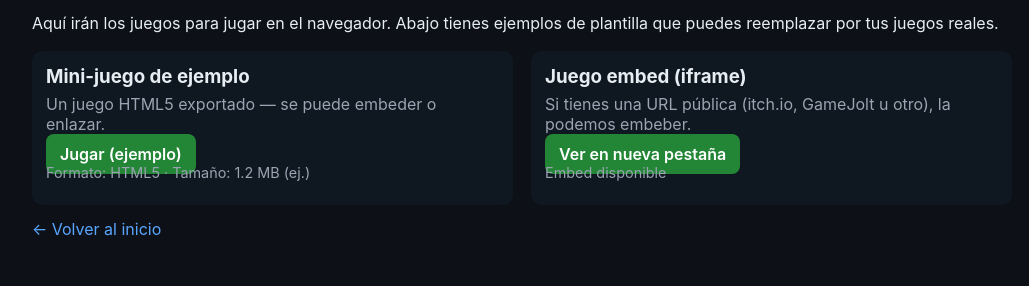
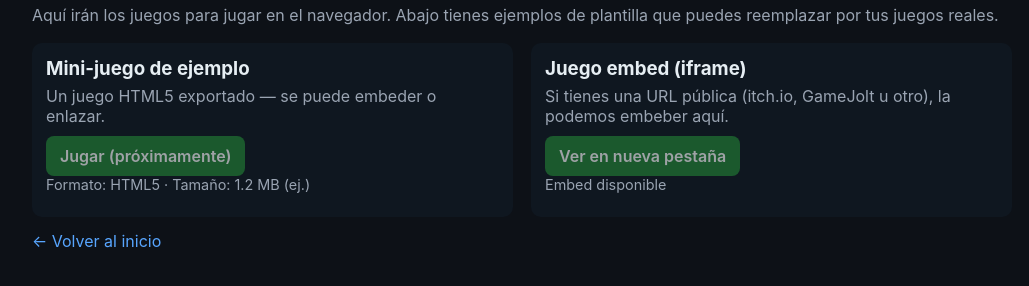
Before and after one commit to mauro999-web/mauro999-web.github.io, a plain HTML site: page games.html in a window 1280 px wide. Shown: the part 70-356 px from the top of the page, without its empty margins (118-1147 px from the left). Drawn offline with Linux system fonts and the light colour scheme.

Commit message:
Fix games.html: add .lead CSS, disable placeholder links, prevent '#' hrefs

```diff
--- a/games.html
+++ b/games.html
@@ -6,14 +6,17 @@
   <meta name="viewport" content="width=device-width,initial-scale=1">
   <style>
     :root{--bg:#0d1117;--card:#0f1720;--muted:#9aa4b2;--accent:#58a6ff;--btn:#238636}
+    *{box-sizing:border-box}
     body{background:var(--bg);color:#e6eef3;font-family:Inter,Arial,Helvetica,sans-serif;margin:0;padding:20px}
     .container{max-width:980px;margin:0 auto}
     h1{color:var(--accent);margin:8px 0}
+    p.lead{color:var(--muted);margin:0 0 12px}
     .grid{display:grid;grid-template-columns:repeat(auto-fit,minmax(260px,1fr));gap:18px;margin-top:18px}
     .card{background:var(--card);padding:14px;border-radius:10px}
     .card h3{margin:0 0 6px}
     .card p{color:var(--muted);margin:0 0 10px}
-    .btn{background:var(--btn);color:#fff;padding:10px 14px;border-radius:8px;text-decoration:none;font-weight:600}
+    .btn{background:var(--btn);color:#fff;padding:10px 14px;border-radius:8px;text-decoration:none;font-weight:600;display:inline-block}
+    .btn.disabled{opacity:0.6;pointer-events:none}
     .meta{color:var(--muted);font-size:0.9rem;margin-top:8px}
     a.volver{display:inline-block;margin-top:14px;color:var(--accent);text-decoration:none}
   </style>
@@ -27,16 +30,16 @@
       <div class="card">
         <h3>Mini-juego de ejemplo</h3>
         <p>Un juego HTML5 exportado — se puede embeder o enlazar.</p>
-        <!-- Si tienes un paquete HTML exportado, pon su carpeta o el index.html aquí -->
-        <a class="btn" href="#" target="_blank" rel="noopener">Jugar (ejemplo)</a>
+        <!-- Placeholder: deshabilitado hasta que subas el juego -->
+        <a class="btn disabled" href="javascript:void(0);" title="Aún no disponible">Jugar (próximamente)</a>
         <p class="meta">Formato: HTML5 · Tamaño: 1.2 MB (ej.)</p>
       </div>
 
       <!-- Tarjeta de ejemplo 2 -->
       <div class="card">
         <h3>Juego embed (iframe)</h3>
-        <p>Si tienes una URL pública (itch.io, GameJolt u otro), la podemos embeber.</p>
-        <a class="btn" href="#" target="_blank" rel="noopener">Ver en nueva pestaña</a>
+        <p>Si tienes una URL pública (itch.io, GameJolt u otro), la podemos embeber aquí.</p>
+        <a class="btn disabled" href="javascript:void(0);" title="Sube la URL para activarlo">Ver en nueva pestaña</a>
         <p class="meta">Embed disponible</p>
       </div>
     </div>
```
